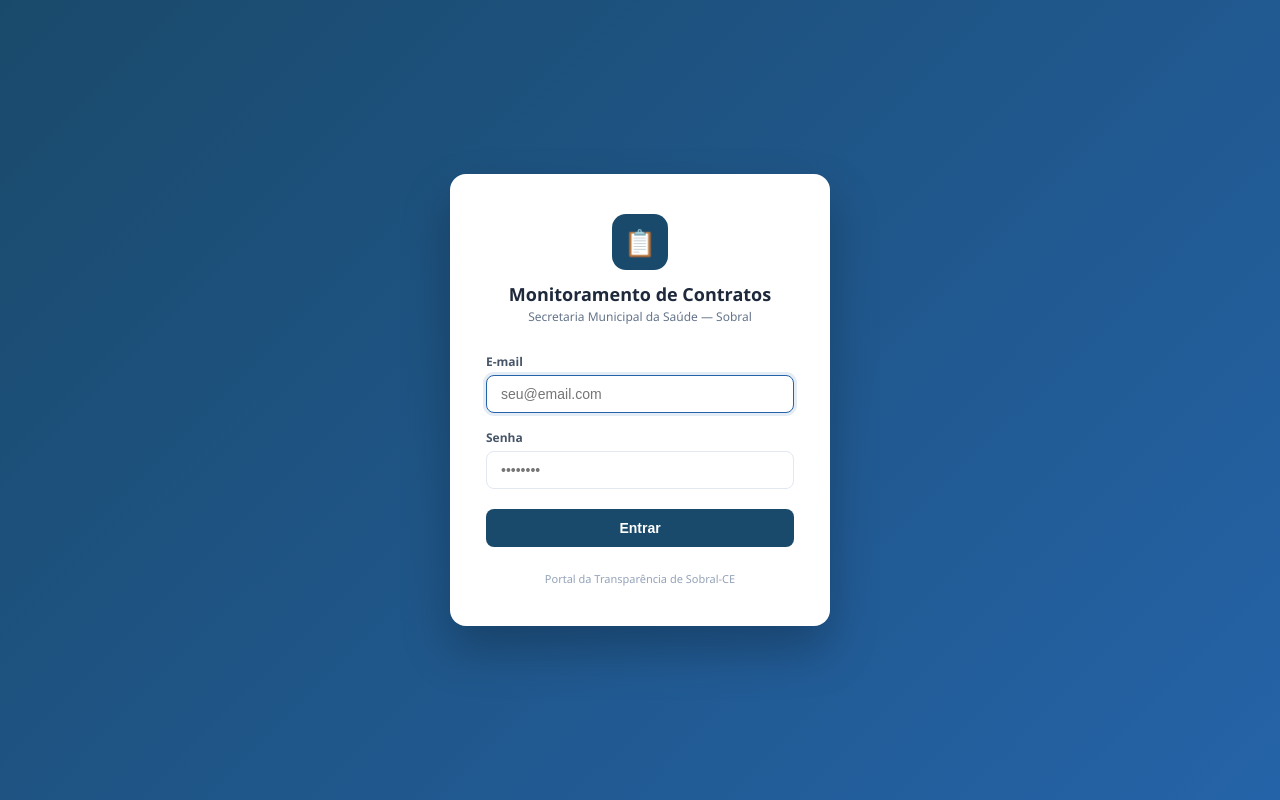
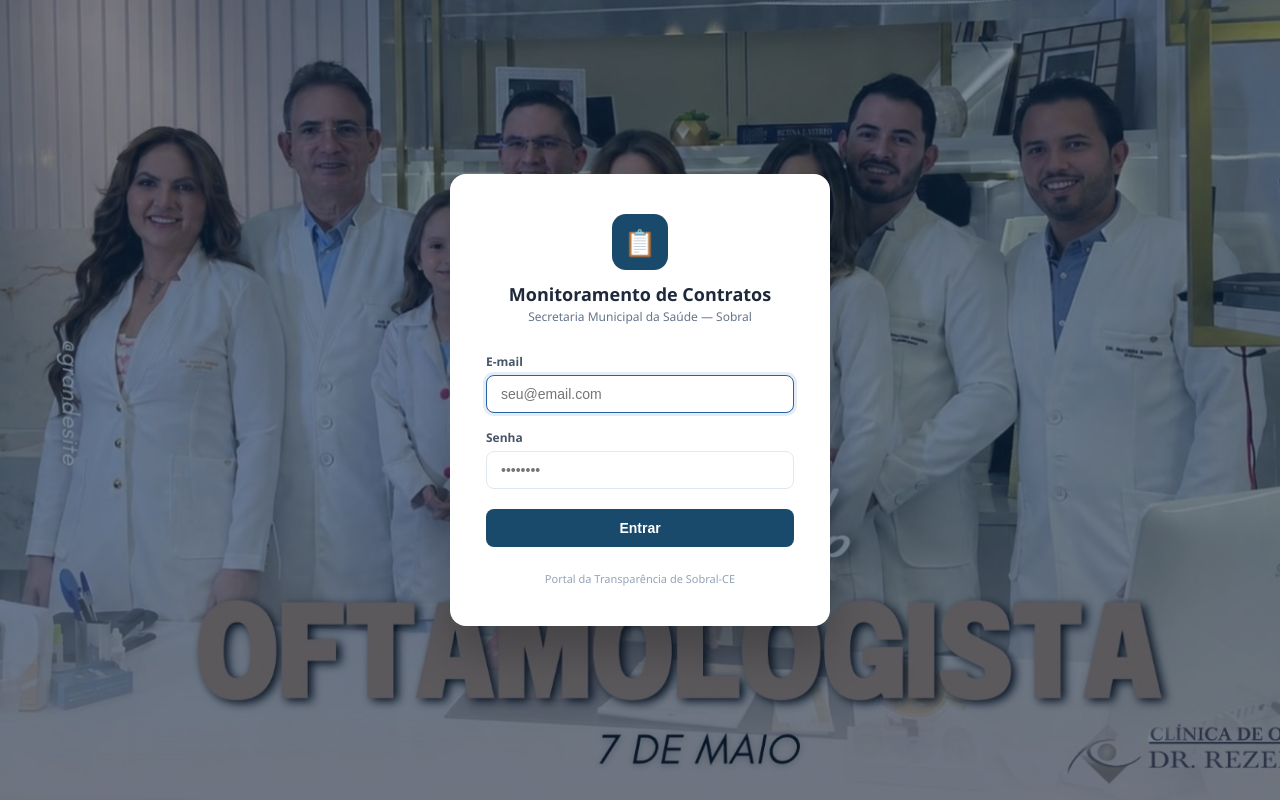
Before and after one commit to acconsultoriaemsaude2025-bit/CONTRATOS-SOBRAL, a Flask app: page /login in a window 1280 px wide. Run offline with Flask 3, Linux system fonts and the light colour scheme.

Commit message:
feat: foto da clinica como fundo da tela de login

```diff
--- a/app/templates/login.html
+++ b/app/templates/login.html
@@ -8,12 +8,20 @@
 * { box-sizing: border-box; margin: 0; padding: 0; }
 body {
   font-family: 'Segoe UI', Arial, sans-serif;
-  background: linear-gradient(135deg, #1a4a6b 0%, #2563a8 100%);
+  background: url('/static/capa_login.jpg') center top / cover no-repeat fixed;
   min-height: 100vh;
   display: flex;
   align-items: center;
   justify-content: center;
 }
+body::before {
+  content: '';
+  position: fixed;
+  inset: 0;
+  background: rgba(15, 40, 70, 0.55);
+  z-index: 0;
+}
+.card { position: relative; z-index: 1; }
 .card {
   background: #fff;
   border-radius: 16px;
```
Also changed, not shown: app/static/capa_login.jpg (added).
